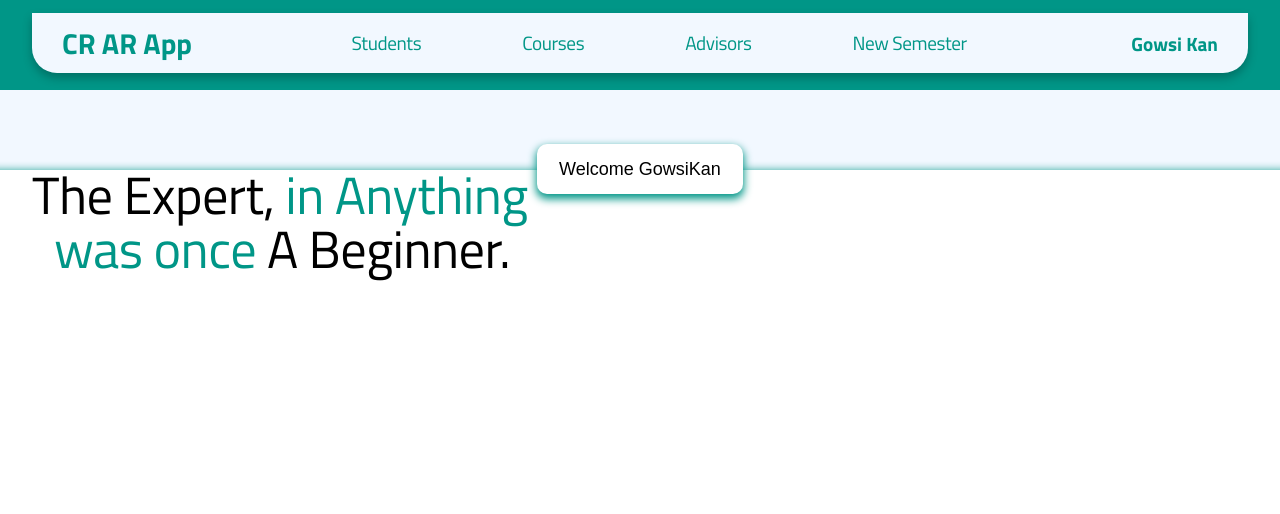
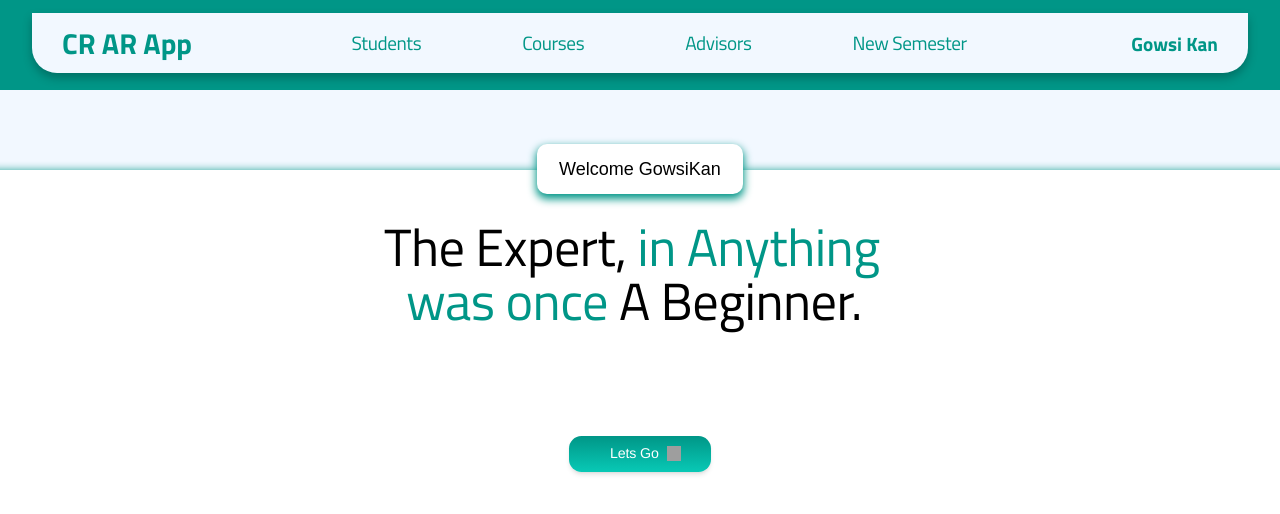
Before and after one commit to DilushanG/SoftwareEngineeringProject-CR-ARApp, a React (Create React App) app in the folder cr-ar-app/: page / in a window 1280 px wide. Shown: the top 514 px of the page. Built offline with nearby package versions, Linux system fonts and the light colour scheme; grey boxes are pictures that could not be loaded.

Commit message:
lets go button added

```diff
--- a/cr-ar-app/src/Components/Home.js
+++ b/cr-ar-app/src/Components/Home.js
@@ -1,4 +1,5 @@
 import "../Styles/HomeStyles.css";
+import "../Images/arrow.png";
 
 function Home() {
     return (<>
@@ -22,6 +23,14 @@ function Home() {
           </div>
       </div>
       </div>
+      <div className="box">
+      <div className="button-wrapper">
+        <div className="button">
+          <a className="text-wrapper-3" href="/#">Lets Go</a>
+          <img className="arrow" alt="arrow" src="../Images/arrow.png"/>
+        </div>
+      </div>
+    </div>
         <div className="topBox">
             Welcome GowsiKan
         </div>
--- a/cr-ar-app/src/Styles/HomeStyles.css
+++ b/cr-ar-app/src/Styles/HomeStyles.css
@@ -14,7 +14,6 @@
     font-size: 1.2rem;
     width: 1354px;
     height: 972.195px;
-    padding: 29px 372px 780.804px 380px;
     position: fixed;
     top: 170px;
     left: 50%;
@@ -75,7 +74,6 @@
 
   .box .h {
     height: 108px;
-    left: 0;
     position: fixed;
     top: 0;
     width: 711px;
@@ -83,9 +81,9 @@
 
   .box .overlap-group {
     height: 109px;
-    left: 69px;
     position: relative;
-    top: -2px;
+    top: 50px;
+    left: 14%;
     width: 575px;
   }
 
@@ -95,12 +93,10 @@
     font-size: 52.4px;
     font-weight: 500;
     height: 55px;
-    left: 0;
     letter-spacing: -0.57px;
     line-height: 54px;
     position: absolute;
     text-align: center;
-    top: 0;
     white-space: nowrap;
   }
 
@@ -130,3 +126,52 @@
   .box .text-wrapper-2 {
     color: #ef5a3c;
   }
+
+  .box .text-wrapper-3 {
+    color: #ffffff;
+    font-family: "Inter-Medium", Helvetica;
+    font-size: 14.2px;
+    font-weight: 500;
+    height: 21px;
+    left: 41px;
+    letter-spacing: -0.15px;
+    line-height: 20.4px;
+    position: absolute;
+    text-align: center;
+    top: 7px;
+    white-space: nowrap;
+    text-decoration: none;
+  }
+
+  .box .button-wrapper {
+    border: 0px none;
+    height: 36.39px;
+    position: relative;
+    width: 141.96px;
+  }
+
+  .box .button {
+    background: linear-gradient(180deg, rgb(0, 150, 135) 0%, rgb(8.37, 200.81, 181.57) 100%);
+    border-radius: 12.44px;
+    box-shadow: 0px 1.78px 3.56px -1.78px #0000001a, 0px 3.56px 5.33px -0.89px #0000001a;
+    height: 36px;
+    left: 50%;
+    transform: translate(-50%);
+    overflow: hidden;
+    position: fixed;
+    top: 436px;
+    width: 142px;
+  }
+
+  .box .arrow {
+    height: 15px;
+    left: 98px;
+    position: absolute;
+    top: 10px;
+    width: 14px;
+  }
+
+  .box .button:hover {
+    border-radius: 12.44px;
+    background: var(--new-green, linear-gradient(135deg, #009687 0%, #08C9B6 100%));
+  }
```
Also changed, not shown: cr-ar-app/src/Images/arrow.png (added). Lines whose indentation alone changed are shown as unchanged.
